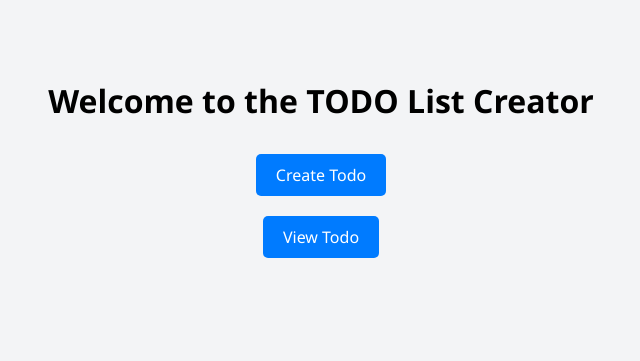
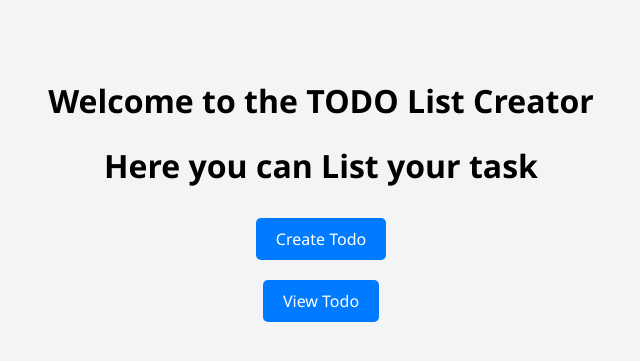
Before and after one commit to salilgupta332/Django_TODO, a Django app: page / in a window 1280 px wide. Shown: the top 361 px of the page, without its empty margins (319-959 px from the left). Run offline with Django 5.2, Linux system fonts and the light colour scheme.

Commit message:
Update home file

```diff
--- a/todo/templates/todo/home.html
+++ b/todo/templates/todo/home.html
@@ -10,7 +10,8 @@
 <body>
     <div>
         <h1>Welcome to the TODO List Creator</h1>
-                <a href="{% url 'create_todo'%}">Create Todo</a>
+        <h1>Here you can List your task</h1>
+        <a href="{% url 'create_todo'%}">Create Todo</a>
         <br>
         <a href="{% url 'view_todo'%}">View Todo</a>
 
```
